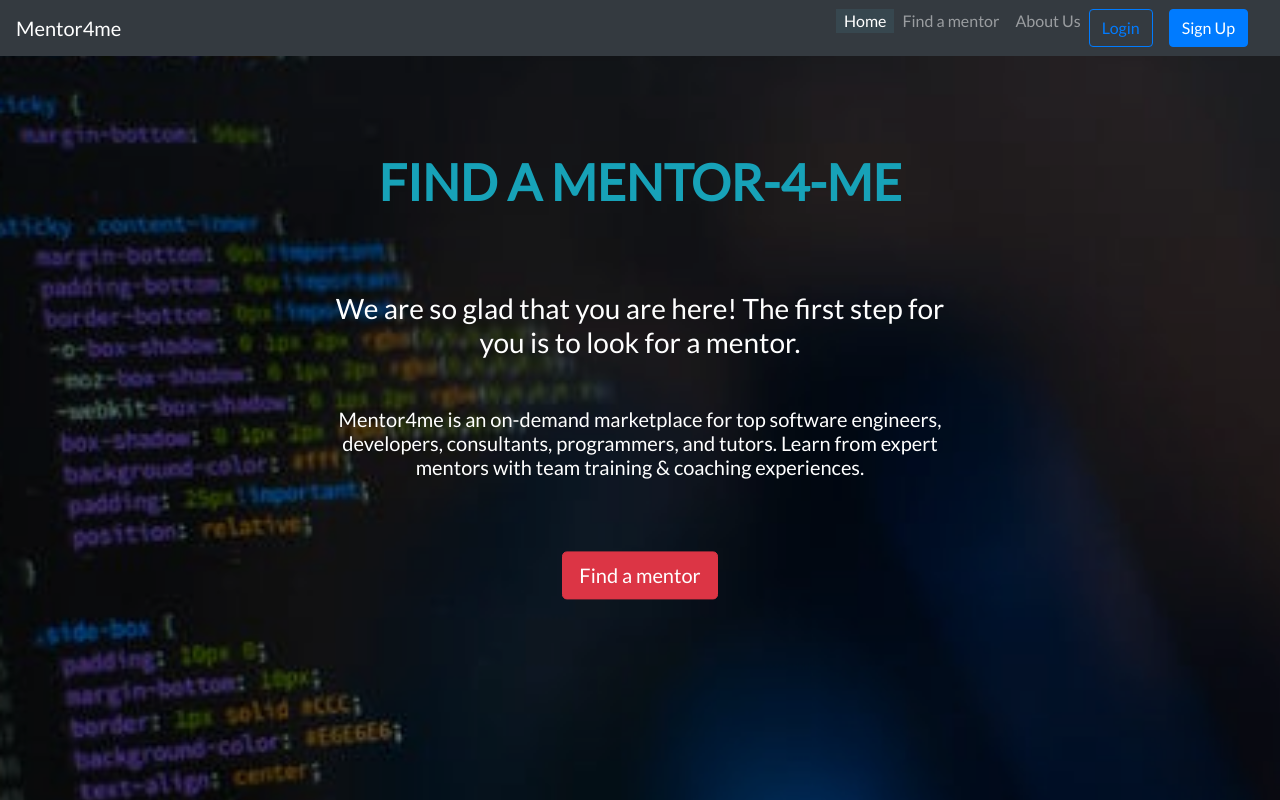
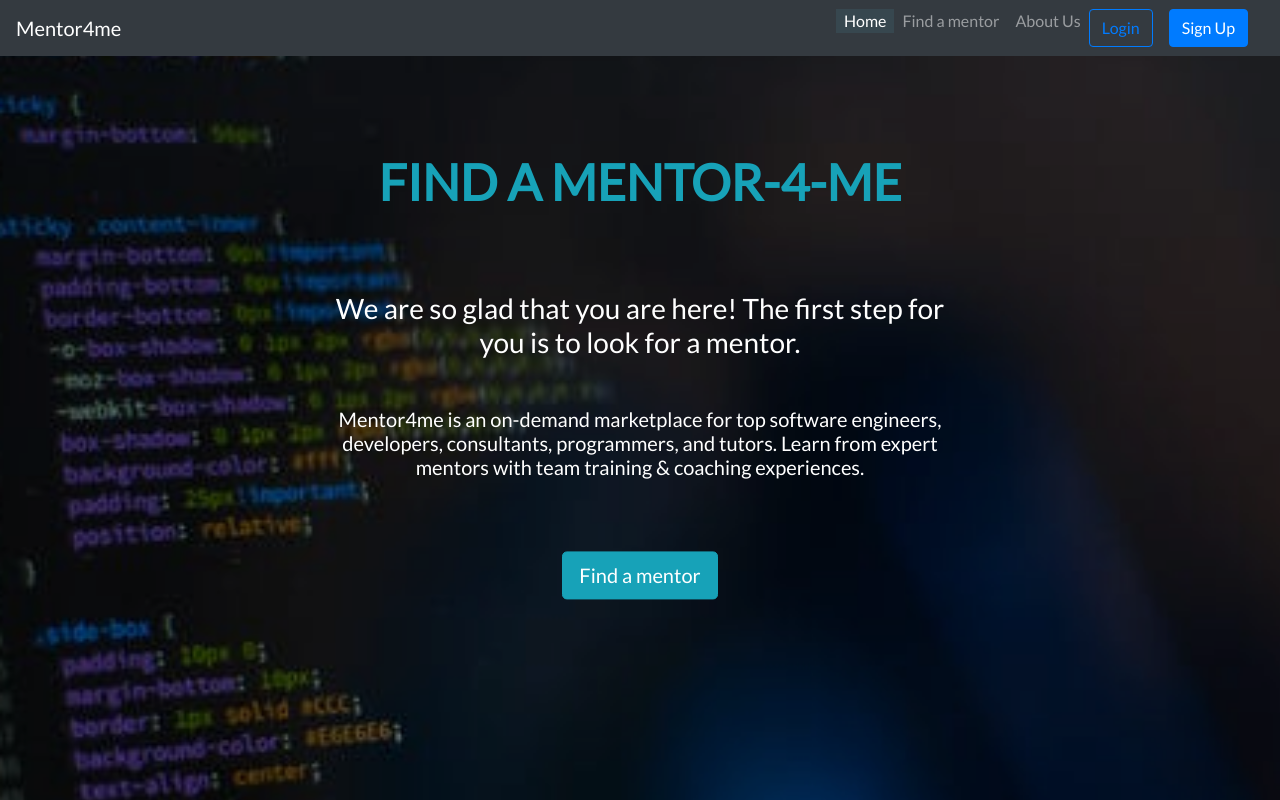
Before and after one commit to 8-27-a/final-project, a React (Create React App) app in the folder client/: page / in a window 1280 px wide. Shown: the top 800 px of the page. Built offline with nearby package versions, Linux system fonts and the light colour scheme.

Commit message:
clean ups

```diff
--- a/client/src/containers/Home.js
+++ b/client/src/containers/Home.js
@@ -19,7 +19,7 @@ class Home extends Component {
             developers, consultants, programmers, and tutors. Learn from expert
             mentors with team training & coaching experiences.
           </h5>
-          <Link className="btn btn-lg btn-danger" to="/mentors">
+          <Link className="btn btn-lg btn-info" to="/mentors">
             Find a mentor
           </Link>
         </div>
--- a/client/src/containers/Mentors.js
+++ b/client/src/containers/Mentors.js
@@ -25,7 +25,7 @@ class Mentors extends Component {
 
   render() {
     return (
-      <div className="container mt-5">
+      <div className="container mt-5 style={{ minHeight: 800 }}">
         <div className="col-md-6">
           <form className="navbar-form" role="search">
             <div className="input-group add-on">
```
